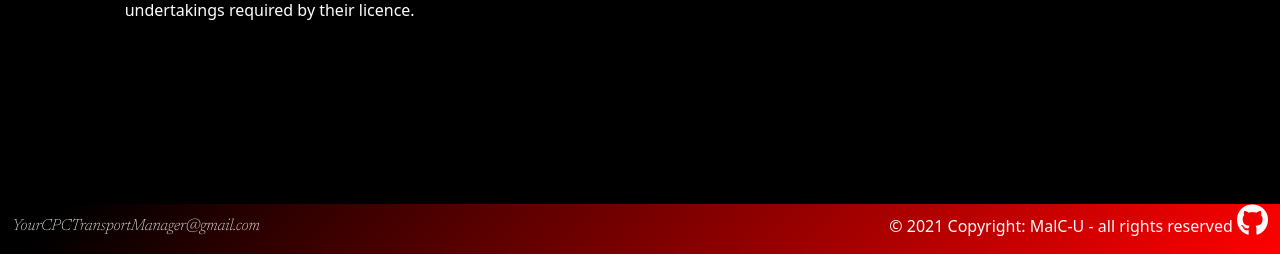
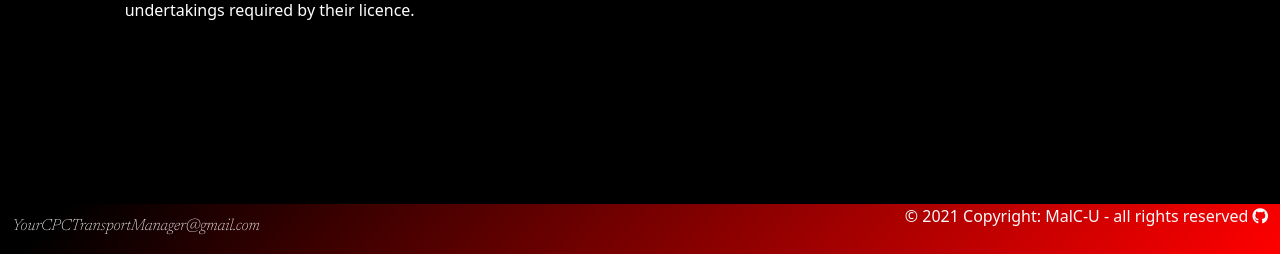
Before and after one commit to malc-u/Your-CPC-TransportManager, a Flask app: page /about in a window 1280 px wide. Shown: the part 546-800 px from the top of the page. Run offline with Flask 2, Linux system fonts and the light colour scheme; some libraries are stand-ins or nearby versions.

Commit message:
Decreased favucon sixe in footer

```diff
--- a/templates/layout/footer.html
+++ b/templates/layout/footer.html
@@ -9,7 +9,7 @@
           <div class="col-sm-12 col-md-6 text-end">
             <p>© 2021 Copyright: MalC-U - all rights reserved
               <a href="https://github.com/malc-u" alt="Author's Github" target="_blank" rel="noopener noreferrer">
-                <i class="fab fa-2x text-light fa-github"></i>
+                <i class="fab text-light fa-github"></i>
                 </a>
             </p>
           </div>
```
